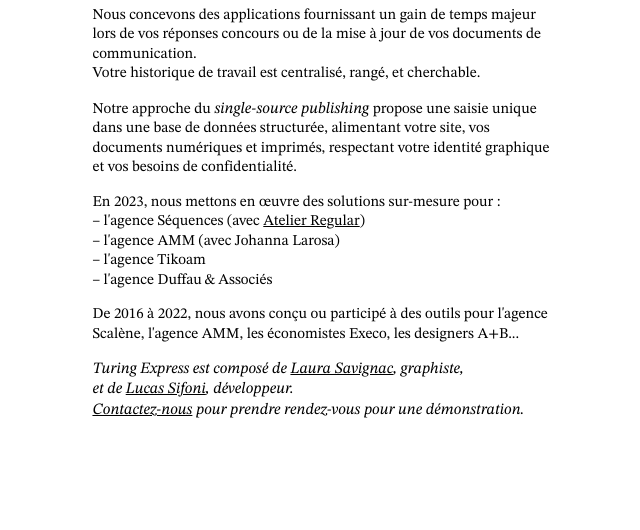
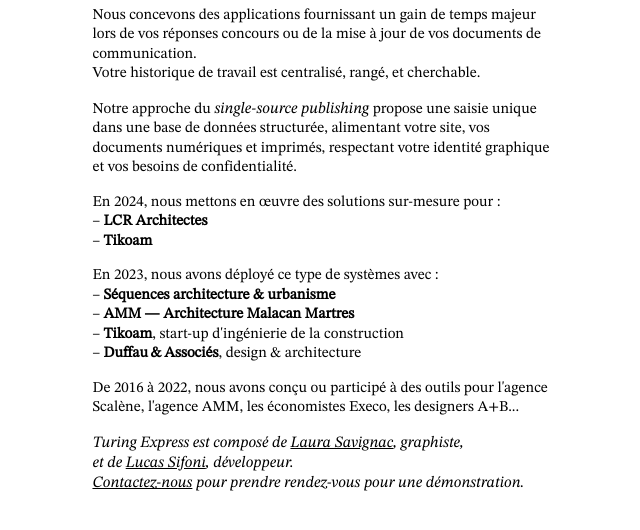
Before and after one commit to turing-express/turing-express.fr, a plain HTML site: page index.html in a window 1280 px wide. Shown: the part 132-662 px from the top of the page, without its empty margins (323-963 px from the left). Drawn offline with Linux system fonts and the light colour scheme.

Commit message:
Simplifies lists

```diff
--- a/index.html
+++ b/index.html
@@ -20,15 +20,20 @@
         <p>Notre approche du <em>single-source publishing</em> propose une saisie unique dans une base de données
             structurée, alimentant votre site, vos documents numériques et imprimés, respectant votre identité graphique et vos besoins de confidentialité.</p>
 
+        <p>En 2024, nous mettons en œuvre des solutions sur-mesure pour :</p>
+        <ul>
+            <li><strong>LCR Architectes</strong>
+            </li>
+            <li><strong>Tikoam</strong></li>
+        </ul>
         <p>
-            En 2023, nous mettons en œuvre des solutions sur-mesure pour :
+            En 2023, nous avons déployé ce type de systèmes avec :
         </p>
         <ul>
-            <li>l'agence Séquences (avec&nbsp;<a
-                href="https://a-regular.com/">Atelier&nbsp;Regular</a>)</li>
-            <li>l'agence AMM (avec Johanna Larosa)</li>
-            <li>l'agence Tikoam</li>
-            <li>l'agence Duffau&thinsp;&amp;&thinsp;Associés</li>
+            <li><strong>Séquences architecture & urbanisme</strong></li>
+            <li><strong>AMM — Architecture Malacan Martres</strong></li>
+            <li><strong>Tikoam</strong>, start-up d'ingénierie de la construction</li>
+            <li><strong>Duffau&thinsp;&amp;&thinsp;Associés</strong>, design & architecture</li>
         </ul>
 
         <p>De 2016 à 2022, nous avons conçu ou participé à des outils pour l'agence Scalène, l'agence AMM, les économistes Execo, les designers A+B...</p>
--- a/style.css
+++ b/style.css
@@ -139,3 +139,12 @@
 p + ul {
     margin-top: -1em;
 }
+
+li small {
+    margin-left: em;
+    font-style: italic;
+}
+
+strong {
+    font-weight: 700;
+}
```
